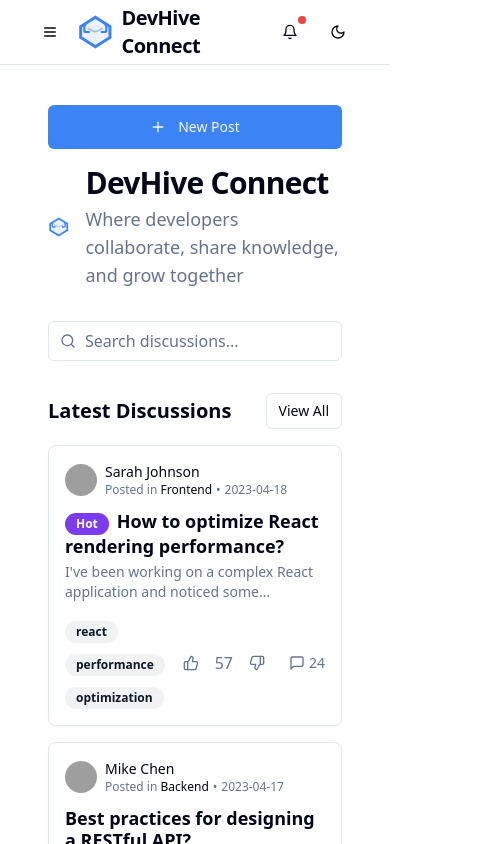
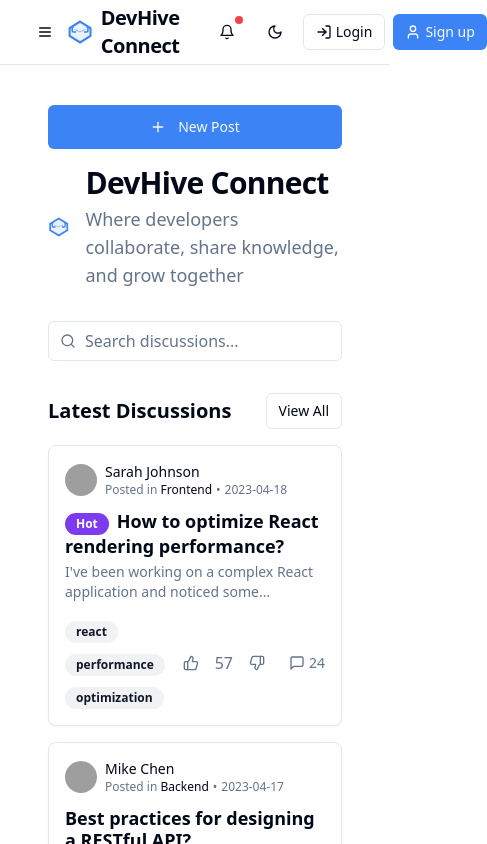
Before and after one commit to revathi-mp/dev-hive-connect, a React (Vite) app: page /home in a window 390 px wide. Shown: the top 844 px of the page, 487 px wide, since content can reach past the window. Built offline with nearby package versions, Linux system fonts and the light colour scheme; grey boxes are pictures that could not be loaded; the HTML template or start-up script is replaced by a standard one.

Commit message:
Fix: Restore missing UI elements
The homepage was not displaying login, signup, notification, or dark mode toggle. This commit restores these elements.

```diff
--- a/src/components/layout/Header.tsx
+++ b/src/components/layout/Header.tsx
@@ -74,24 +74,6 @@ export function Header() {
     return "GU";
   };
 
-  if (loading) {
-    return (
-      <header className="sticky top-0 z-40 border-b bg-background">
-        <div className="container flex h-16 items-center justify-between">
-          <div className="flex items-center gap-2 md:gap-4">
-            <Link to="/" className="flex items-center gap-2">
-              <Logo size="md" />
-              <span className="text-xl font-bold tracking-tight">DevHive Connect</span>
-            </Link>
-          </div>
-          <div className="flex items-center gap-2">
-            <div className="h-8 w-8 bg-muted rounded-full animate-pulse"></div>
-          </div>
-        </div>
-      </header>
-    );
-  }
-
   return (
     <header className="sticky top-0 z-40 border-b bg-background">
       <div className="container flex h-16 items-center justify-between">
@@ -105,6 +87,7 @@ export function Header() {
             <span className="text-xl font-bold tracking-tight">DevHive Connect</span>
           </Link>
         </div>
+
         <div className="hidden md:flex md:flex-1 md:items-center md:justify-end md:gap-4">
           <div className="relative w-full max-w-sm">
             <Search className="absolute left-2.5 top-2.5 h-4 w-4 text-muted-foreground" />
@@ -115,6 +98,7 @@ export function Header() {
             />
           </div>
         </div>
+
         <div className="flex items-center gap-2">
           <Button
             variant="ghost"
@@ -128,6 +112,7 @@ export function Header() {
             )}
             <span className="sr-only">Notifications</span>
           </Button>
+
           <Button variant="ghost" size="icon" onClick={toggleTheme}>
             {theme === 'light' ? (
               <Moon className="h-5 w-5" />
@@ -136,19 +121,21 @@ export function Header() {
             )}
             <span className="sr-only">Toggle theme</span>
           </Button>
-          <div className="hidden md:block">
+
           <div className="flex items-center gap-2">
-              {user ? (
+            {loading ? (
+              <div className="h-8 w-8 bg-muted rounded-full animate-pulse"></div>
+            ) : user ? (
               <>
                 {isAdmin && (
-                    <Button variant="outline" size="sm" className="gap-1" asChild>
+                  <Button variant="outline" size="sm" className="gap-1 hidden md:flex" asChild>
                     <Link to="/admin">
                       <Shield className="h-4 w-4" />
                       Admin Panel
                     </Link>
                   </Button>
                 )}
-                  <Button variant="outline" size="sm" className="gap-1" onClick={handleLogout}>
+                <Button variant="outline" size="sm" className="gap-1 hidden md:flex" onClick={handleLogout}>
                   <LogOut className="h-4 w-4" />
                   Logout
                 </Button>
@@ -179,7 +166,6 @@ export function Header() {
           </div>
         </div>
       </div>
-      </div>
     </header>
   );
 }
--- a/src/pages/Index.tsx
+++ b/src/pages/Index.tsx
@@ -18,9 +18,25 @@ const Index = () => {
     adminError
   });
 
-  // Show loading spinner while checking authentication or admin status
-  if (loading || (user && adminLoading)) {
-    console.log('Showing loading state - loading:', loading, 'adminLoading:', adminLoading);
+  // Show loading spinner while checking authentication
+  if (loading) {
+    console.log('Showing loading state - loading:', loading);
+    return (
+      <div className="min-h-screen flex items-center justify-center">
+        <div className="animate-spin rounded-full h-8 w-8 border-b-2 border-primary"></div>
+      </div>
+    );
+  }
+
+  // If no user, redirect to home (which will show login options)
+  if (!user) {
+    console.log('No user, redirecting to home');
+    return <Navigate to="/home" replace />;
+  }
+
+  // If user exists but admin check is still loading, show loading
+  if (user && adminLoading) {
+    console.log('Admin check loading for user:', user.email);
     return (
       <div className="min-h-screen flex items-center justify-center">
         <div className="animate-spin rounded-full h-8 w-8 border-b-2 border-primary"></div>
@@ -46,8 +62,8 @@ const Index = () => {
     return <Navigate to="/home" replace />;
   }
 
-  // If no user, redirect to home (which will show login options)
-  console.log('No user, redirecting to home');
+  // Fallback to home
+  console.log('Fallback redirect to home');
   return <Navigate to="/home" replace />;
 };
 
```
Lines whose indentation alone changed are shown as unchanged.
